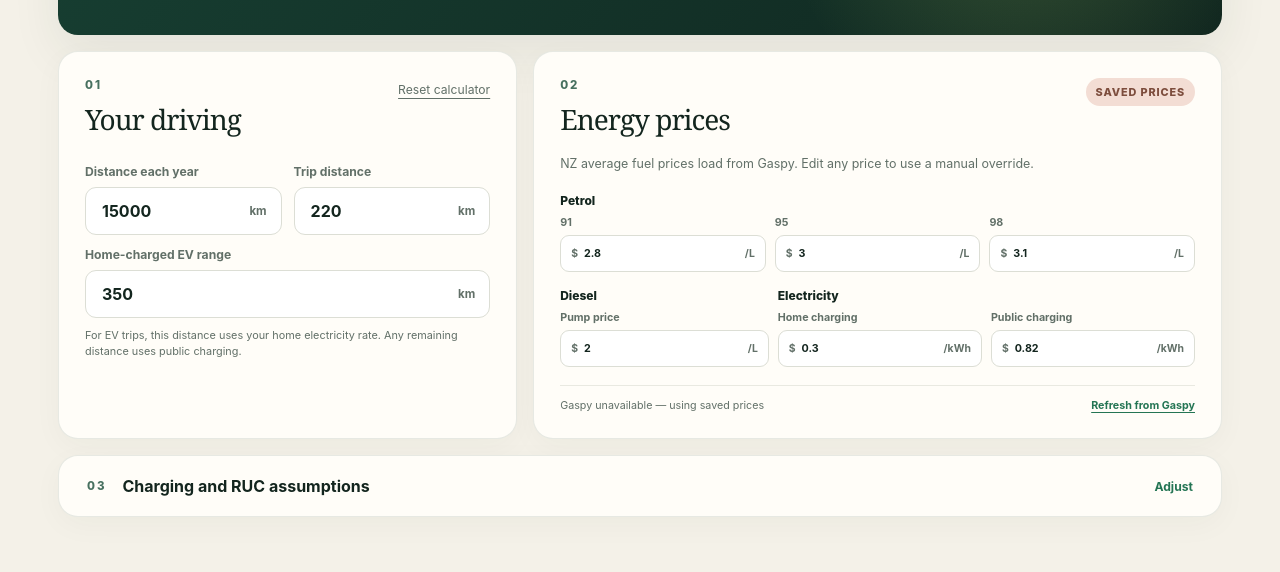
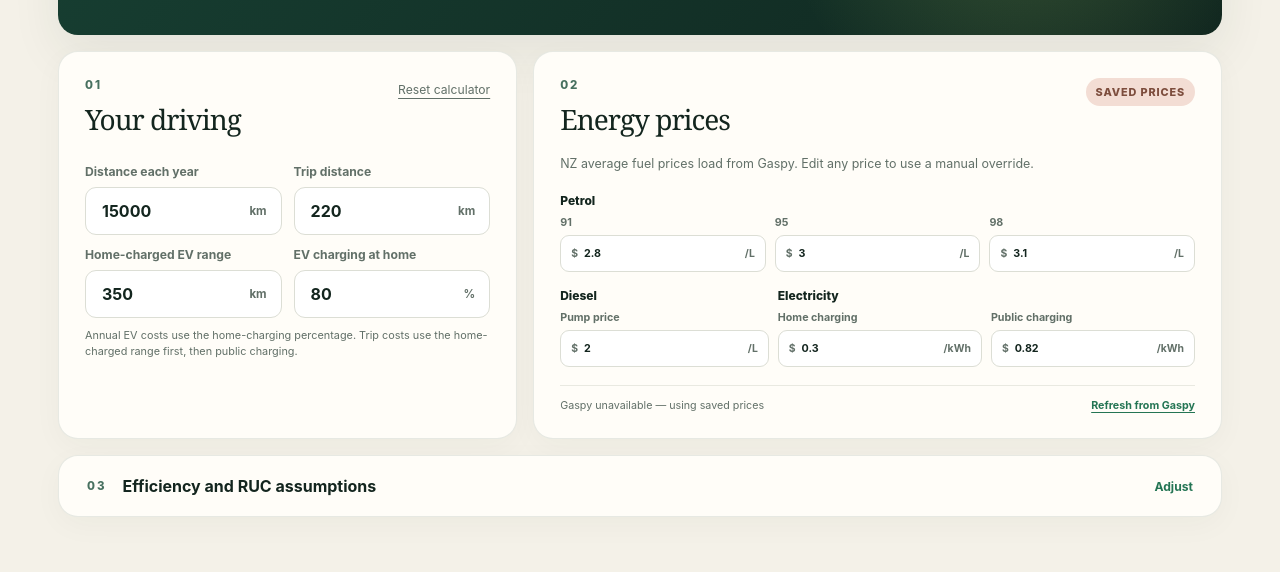
Before and after one commit to markshawkiwi/nz-car-cost-calculator, a website with bundled scripts: page index.html in a window 1280 px wide. Shown: the part 209-781 px from the top of the page. Built offline with nearby package versions, Linux system fonts and the light colour scheme; no server answers.

Commit message:
Move home charging setting to driving

```diff
--- a/index.html
+++ b/index.html
@@ -48,12 +48,16 @@
             <span>Trip distance</span>
             <span class="input-with-unit"><input id="trip-km" type="number" min="0" step="10" value="220"><b>km</b></span>
           </label>
-          <label class="field trip-home-field">
+          <label class="field">
             <span>Home-charged EV range</span>
             <span class="input-with-unit"><input id="trip-home-km" type="number" min="0" step="10" value="350" aria-describedby="trip-home-help"><b>km</b></span>
           </label>
+          <label class="field">
+            <span>EV charging at home</span>
+            <span class="input-with-unit"><input id="home-share" type="number" min="0" max="100" step="5" value="80" aria-describedby="trip-home-help"><b>%</b></span>
+          </label>
         </div>
-        <p class="field-help" id="trip-home-help">For EV trips, this distance uses your home electricity rate. Any remaining distance uses public charging.</p>
+        <p class="field-help" id="trip-home-help">Annual EV costs use the home-charging percentage. Trip costs use the home-charged range first, then public charging.</p>
       </article>
 
       <article class="panel prices-panel">
@@ -95,9 +99,8 @@
       </article>
 
       <details class="panel advanced-panel">
-        <summary><span><span class="step">03</span><b>Charging and RUC assumptions</b></span><span class="summary-action">Adjust</span></summary>
+        <summary><span><span class="step">03</span><b>Efficiency and RUC assumptions</b></span><span class="summary-action">Adjust</span></summary>
         <div class="advanced-grid">
-          <label class="field"><span>EV charging at home</span><span class="input-with-unit"><input id="home-share" type="number" min="0" max="100" step="5" value="80"><b>%</b></span></label>
           <label class="field"><span>Charging efficiency</span><span class="input-with-unit"><input id="charge-efficiency" type="number" min="1" max="100" step="1" value="95"><b>%</b></span></label>
           <label class="field"><span>Diesel &amp; EV RUC</span><span class="input-with-unit"><b>$</b><input id="standard-ruc" type="number" min="0" step="1" value="76"><b>/1,000 km</b></span></label>
           <label class="field"><span>Petrol PHEV RUC</span><span class="input-with-unit"><b>$</b><input id="phev-ruc" type="number" min="0" step="1" value="38"><b>/1,000 km</b></span></label>
--- a/styles.css
+++ b/styles.css
@@ -41,7 +41,6 @@ h1 { max-width: 760px; margin: 0; font-family: Georgia, "Times New Roman", serif
 .section-heading .step { margin-bottom: 8px; }
 .text-button { border: 0; padding: 4px 0; color: var(--muted); background: transparent; cursor: pointer; font-size: .76rem; text-decoration: underline; text-underline-offset: 4px; }
 .field-row { display: grid; grid-template-columns: 1fr 1fr; gap: 12px; margin-top: 26px; }
-.trip-home-field { grid-column: 1 / -1; }
 .field-help { margin: 10px 0 0; color: var(--muted); font-size: .68rem; line-height: 1.45; }
 .field, .vehicle-field { display: grid; gap: 8px; color: var(--muted); font-size: .76rem; font-weight: 680; }
 .input-with-unit { min-height: 48px; padding: 0 14px; display: flex; align-items: center; gap: 8px; border: 1px solid var(--line); border-radius: 11px; color: var(--ink); background: #fff; }
@@ -75,7 +74,7 @@ input::-webkit-inner-spin-button { appearance: none; }
 .advanced-panel summary > span:first-child { display: flex; align-items: center; gap: 16px; }
 .advanced-panel summary .step { margin: 0; }
 .summary-action { color: var(--green); font-size: .76rem; font-weight: 750; }
-.advanced-grid { padding: 0 28px 20px; display: grid; grid-template-columns: repeat(4, 1fr); gap: 12px; }
+.advanced-grid { padding: 0 28px 20px; display: grid; grid-template-columns: repeat(3, 1fr); gap: 12px; }
 .advanced-panel .panel-note { padding: 0 28px 20px; margin: 0; }
 
 .comparison-section { padding: 58px 0 32px; }
@@ -138,7 +137,7 @@ footer a { text-underline-offset: 3px; }
   .hero { padding: 28px 34px; }
   .control-grid { grid-template-columns: 1fr; }
   .advanced-panel { grid-column: auto; }
-  .advanced-grid { grid-template-columns: 1fr 1fr; }
+  .advanced-grid { grid-template-columns: repeat(3, 1fr); }
   .vehicle-grid, .results-summary { grid-template-columns: 1fr 1fr; }
 }
 
```
